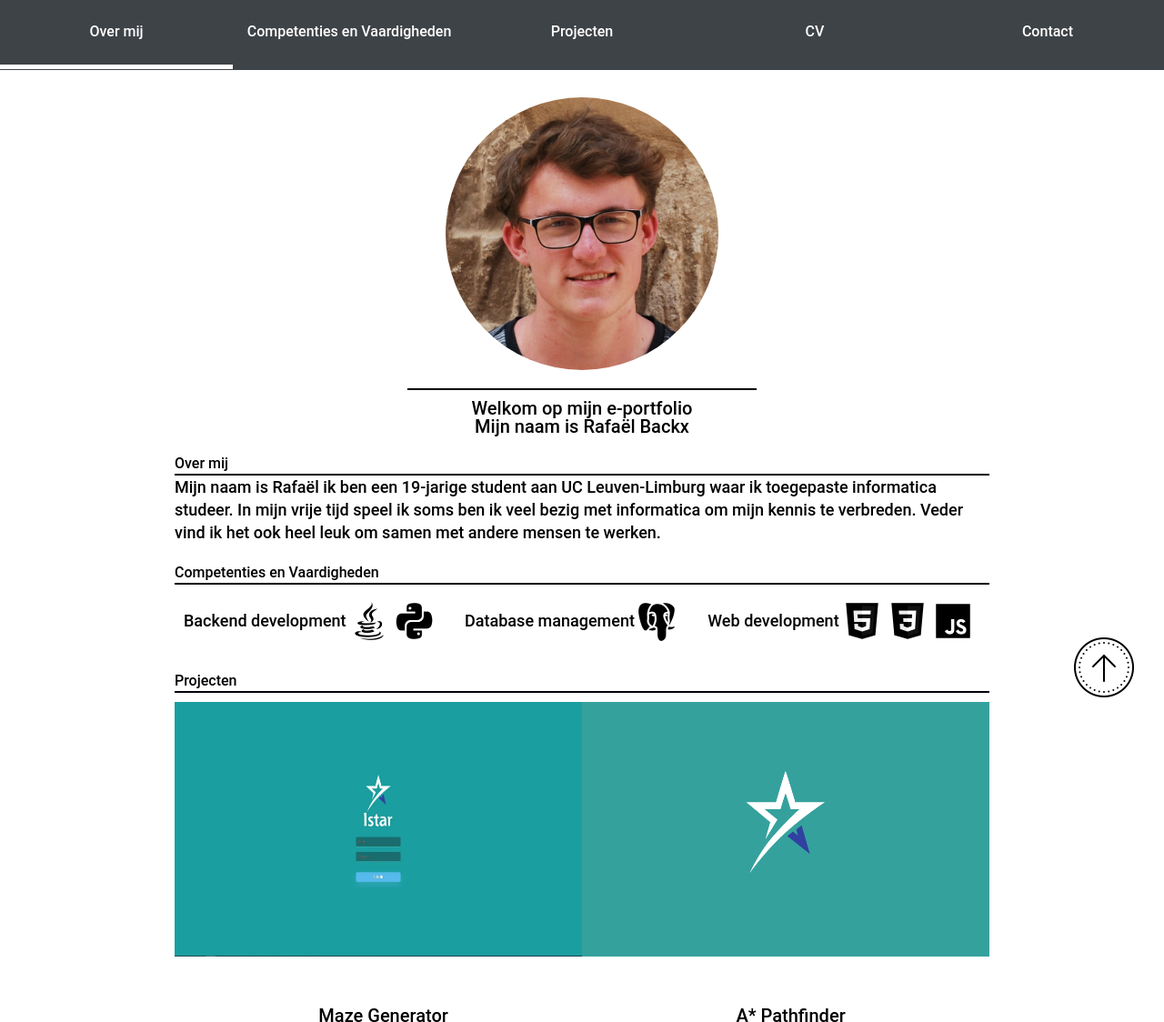
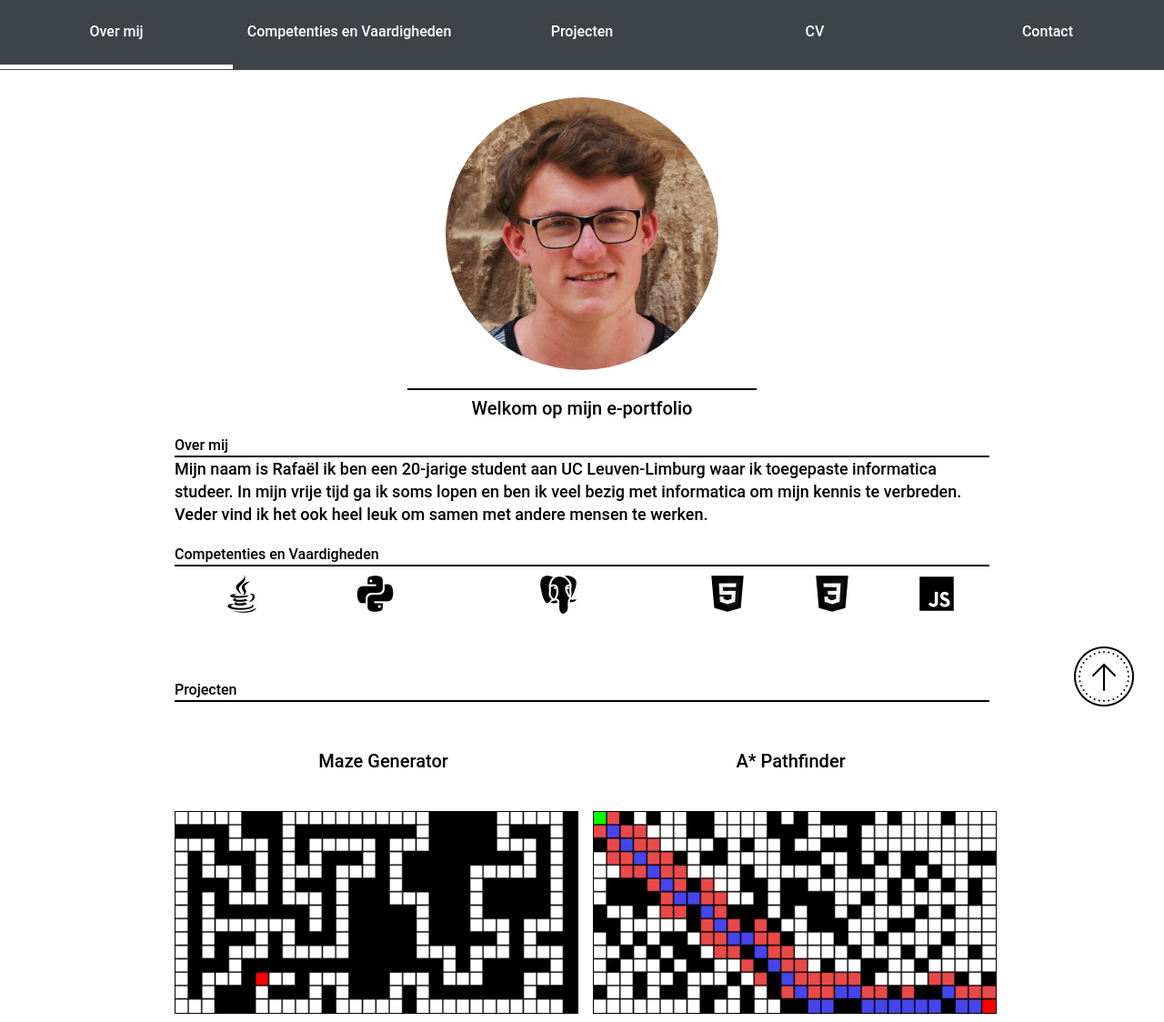
Before and after one commit to RafaelBackx/RafaelBackx.github.io, a plain HTML site: page index.html in a window 1280 px wide. Shown: the top 1124 px of the page at 91% size. Drawn offline with Linux system fonts and the light colour scheme.

Commit message:
changed intro text, projects update

```diff
--- a/index.html
+++ b/index.html
@@ -6,6 +6,7 @@
     <link rel="stylesheet" href="reset.css">
     <link rel="stylesheet" href="style.css">
     <link rel="stylesheet" href="https://use.fontawesome.com/releases/v5.12.1/css/all.css">
+    <link rel="icon" href="images/favicon.png">
     <title>Rafael's Portflio</title>
 </head>
 <body id="top">
@@ -24,7 +25,6 @@
         </div>
         <article>
             Welkom op mijn e-portfolio <br>
-            Mijn naam is Rafaël Backx
         </article>
     </header>
     <a id="topButton" href="#top">
@@ -36,8 +36,8 @@
     <div class="item" id="OverMij">
         <h1 class="border">Over mij</h1>
         <p>
-            Mijn naam is Rafaël ik ben een 19-jarige student aan UC Leuven-Limburg waar ik toegepaste informatica studeer.
-            In mijn vrije tijd speel ik soms  ben ik veel bezig met informatica om mijn kennis te verbreden.
+            Mijn naam is Rafaël ik ben een 20-jarige student aan UC Leuven-Limburg waar ik toegepaste informatica studeer.
+            In mijn vrije tijd ga ik soms lopen en ben ik veel bezig met informatica om mijn kennis te verbreden.
             Veder vind ik het ook heel leuk om samen met andere mensen te werken.
         </p>
     </div>
@@ -46,19 +46,42 @@
         <h1 class="border">Competenties en Vaardigheden</h1>
         <div id="competenties-grid">
             <div id="backend">
-                <p>Backend development</p>
+                    <!-- <p>Backend development</p> -->
                 <img src="images/java-icon.png" width="50" height="50" alt="java icon">
                 <img src="images/python-icon.png" width="50"  height="50" alt="python icon">
+                <!-- <ul>
+                    <li>spring boot basics</li>
+                    <li>desktop application</li>
+                </ul>
+                <ul>
+                    <li>idk</li>
+                    <li>yet</li>
+                </ul> -->
             </div>
             <div id="database">
-                <p>Database management</p>
+                <!-- <p>Database management</p> -->
                 <img src="images/sql-icon.png" width="50" height="50" alt="sql icon">
+                <!-- <ul>
+                    <li>postgresql</li>
+                </ul> -->
             </div>
             <div id="web">
-                <p>Web development</p>
+                <!-- <p>Web development</p> -->
                 <img src="images/html-icon.png" width="50" height="50" alt="html icon">
                 <img src="images/css-icon.png" width="50" height="50" alt="css icon">
                 <img src="images/js-icon.png" width="50" height="50" alt="js icon">
+                <!-- <ul>
+                    <li>iets over web</li>
+                     <li>iets anders</li>
+                </ul>
+                <ul> -->
+                    <!-- <li>iets over css</li> -->
+                    <!-- <li>iets anders</li> -->
+                <!-- </ul>
+                <ul>
+                    <li>DOM</li>
+                    <li>ajax</li>
+                </ul> -->
             </div>
         </div>
     </div>
@@ -66,15 +89,6 @@
     <div class="item" id="Projecten">
         <h1 class="border">Projecten</h1>
         <section>
-            <div class="project">
-                <img src="images/projects/Istar.JPG" alt="image of homescreen Istar project">
-                <img src="images/projects/Istar2.png" alt="image of logo Istar project">
-                <h1>Istar</h1>
-                <p>
-                    Lorem ipsum dolor sit amet consectetur adipisicing elit. Sequi laboriosam placeat neque facere. Accusamus deserunt pariatur, consequatur delectus velit aspernatur enim quibusdam aperiam rerum nam et modi eligendi aut! Voluptate exercitationem accusamus et provident, nihil nesciunt doloremque quis voluptates hic mollitia labore ab ut fuga ducimus architecto numquam officia ipsa! Aut, molestiae! Ut, molestiae culpa soluta odit ipsum quam ad dolorum velit dolor ab aut ratione inventore eaque neque consequuntur quibusdam corrupti delectus? Quisquam iure est delectus labore quis nihil. Magni, a iusto possimus rerum nobis cum accusamus dolorem repellendus modi quam! Sunt illo officia tempore, aspernatur ex quam recusandae.
-                </p>
-
-            </div>
             <div class="project" id="maze">
                 <div id="headers">
                     <h1>Maze Generator</h1>
@@ -88,6 +102,9 @@
                     <input type="button" value="reset maze generator">
                     <input type="button" value="reset pathfinder">
                 </div>
+            </div>
+            <div class="project">
+
             </div>
             <div class="project">
                 <h1>Project 3</h1>
--- a/scripts/PathFinder.js
+++ b/scripts/PathFinder.js
@@ -2,12 +2,14 @@ let clearPathfinderbutton = document.querySelector('input[type="button"][value="
 clearPathfinderbutton.addEventListener('click',clearpathfinder,false);
 cnv = document.getElementById('pathfinder');
 context = cnv.getContext('2d');
+canvasboundings = cnv.getBoundingClientRect();
 let opencolor = '#e94949';
 let pathcolor = '#4744eb';
 let obstructionColor = "#000";
 let maze = []
 let open =[]
 let closed =[]
+let mousedown = false;
 let width = 10;
 let rowz = Math.floor(cnv.height/width);
 let cols = Math.floor(cnv.width/width);
@@ -17,7 +19,7 @@ start.obstruction = false;
 start.color = '#0f0';
 let end = maze[rowz-1][cols-1];
 end.obstruction = false;
- end.color = '#f00'
+end.color = '#f00'
 draw();
 open.push(start);
 let astarid = setInterval(astar,50);
@@ -29,7 +31,7 @@ function mazeSetup(){
             maze[r].push({'x':c*width,'y':r*width,'f':0,'g':0,'h':0,'obstruction':false,'color':'#FFF','parent':null})
         }
     }
-    generateRandomObstruction(0.25);
+    generateRandomObstruction(0.35);
 }
 
 function generateRandomObstruction(percentage){
@@ -153,13 +155,16 @@ function clearpathfinder(){
             maze[r][c] = {'x':c*width,'y':r*width,'f':0,'g':0,'h':0,'obstruction':false,'color':'#FFF','parent':null};
         }
     }
-    generateRandomObstruction(0.25);
+    generateRandomObstruction(0.35);
     start = maze[0][0];
-    start.color = '#aaa';
+    start.obstruction = false;
+    start.color = '#0f0';
     end = maze[rowz-1][cols-1];
+    end.obstruction = false;
+    end.color = '#f00'
     open = [];
     closed = [];
     open.push(start);
     draw();
-    astarid = setInterval(astar,100);
+    astarid = setInterval(astar,50);
 }
--- a/scripts/main.js
+++ b/scripts/main.js
@@ -1,4 +1,4 @@
-let divs = document.querySelectorAll('#competenties-grid div');
+let divs = document.querySelectorAll('#competenties-grid>div');
 let images =[];
 let colorIntervalId = 0;
 let changeIntervalId = 0;
@@ -10,8 +10,11 @@ for (let i=0;i<divs.length;i++){
 }
 
 function ColorImages(e){
+    console.log(e.target);
     clearImages();
-    setImages(e.target.children)
+    setImages(e.target);
+    console.log(images);
+    console.log(typeof images);
     colorIntervalId = setInterval(colorImage,80);
 }
 
@@ -31,7 +34,7 @@ function colorImage(){
 
 function ChangeColors(e){
     clearImages();
-    setImages(e.target.children)
+    setImages(e.target);
     while(images.length>0){
         changeColor();
     }
@@ -53,11 +56,12 @@ function changeColor(){
 }
 
 function setImages(children){
-    for (let i=0;i<children.length;i++){
-        if (children[i].src != undefined){
-            images.push(children[i]);
-        }
-    }
+    images = Array.from(children.getElementsByTagName('img'));
+    // for (let i=0;i<children.length;i++){
+    //     if (children[i].src != undefined){
+    //         images.push(children[i]);
+    //     }
+    // }
 }
 
 function clearImages(){
--- a/style.css
+++ b/style.css
@@ -27,7 +27,7 @@ html{
     display: inline-block;
     position: fixed;
     right: 40px;
-    bottom: 40px;
+    bottom: 30px;
     background-color: transparent;
     border: none;
 }
@@ -101,22 +101,76 @@ article{
 #competenties-grid{
     padding-top:5px;
     display: grid;
-    grid-template-columns: 1f 1f 1fr;
+    /* grid-template-columns: 1fr 1fr 1fr; */
     column-gap: 5px;
+    text-align: left;
 }
- #competenties-grid div{
-    display:flex;
-    align-items: center;
-    padding: 10px;
+#competenties-grid ul li::before{
+    content: '\02C3';
+}
+#competenties-grid li{
+    display: flex;
+    justify-content: center;
 }
 #backend{
+    display: grid;
+    grid-template-columns: 1fr 1fr;
+    grid-template-rows: 1fr 1fr;
     grid-area:1/1/2/2;
 }
+#backend>img:nth-child(1){
+    justify-self: center;
+    grid-area: 1/1/2/2;
+}
+#backend>img:nth-child(2){
+    justify-self: center;
+    grid-area: 1/2/1/3;
+}
+#backend>ul:nth-child(1){
+    grid-area: 2/1/3/2;
+}
+#backend>ul:nth-child(2){
+    grid-area: 2/2/3/3;
+}
 #database{
+    display: grid;
+    grid-template-rows: 1fr 1fr;
+    grid-template-columns: 1fr;
     grid-area:1/2/2/3;
 }
+#database>img:nth-child(1){
+    justify-self: center;
+    grid-area: 1/1/2/2;
+}
+#database>ul:nth-child(1){
+    grid-area: 2/1/3/2;
+}
 #web{
+    display: grid;
+    grid-template-columns: 1fr 1fr 1fr;
+    grid-template-rows: 1fr 1fr;
     grid-area:1/3/2/4;
+}
+#web>img:nth-child(1){
+    justify-self: center;
+    grid-area: 1/1/2/2;
+}
+#web>img:nth-child(2){
+    justify-self: center;
+    grid-area: 1/2/2/3;
+}
+#web>img:nth-child(3){
+    justify-self: center;
+    grid-area: 1/3/2/4;
+}
+#web>ul:nth-child(1){
+    grid-area: 2/1/3/2;
+}
+#web>ul:nth-child(2){
+    grid-area: 2/2/3/3;
+}
+#web>ul:nth-child(3){
+    grid-area: 2/3/3/4;
 }
 #Projecten section {
     display: flex;
```
Also changed, not shown: images/favicon.png (added).
